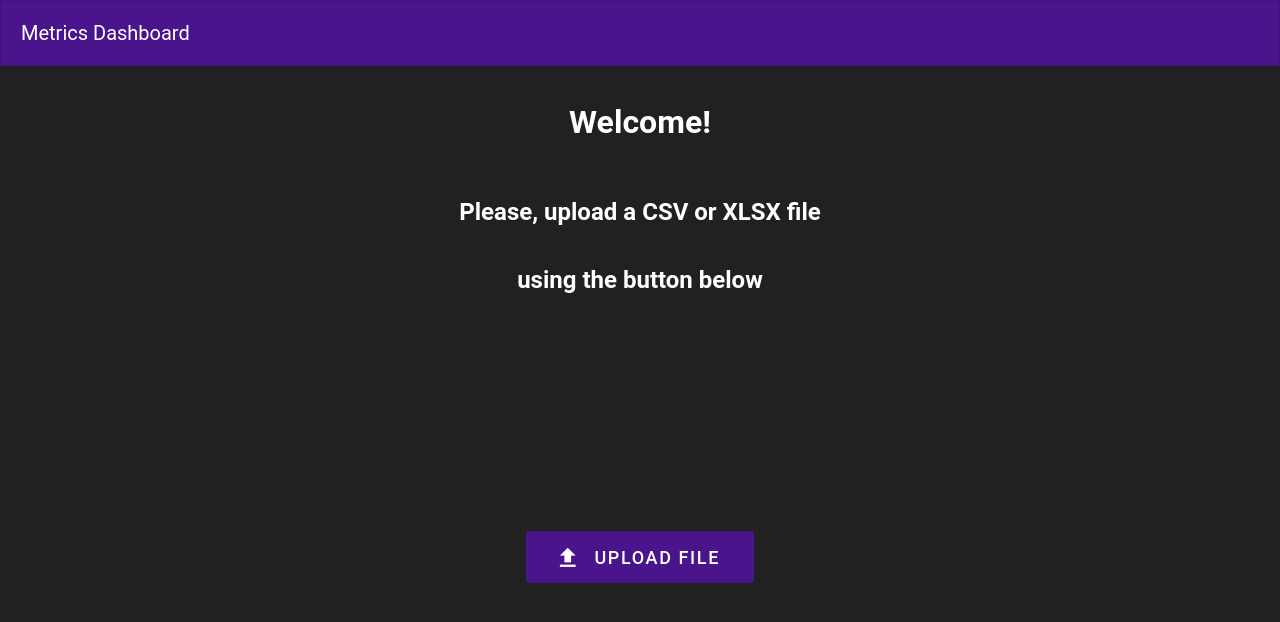
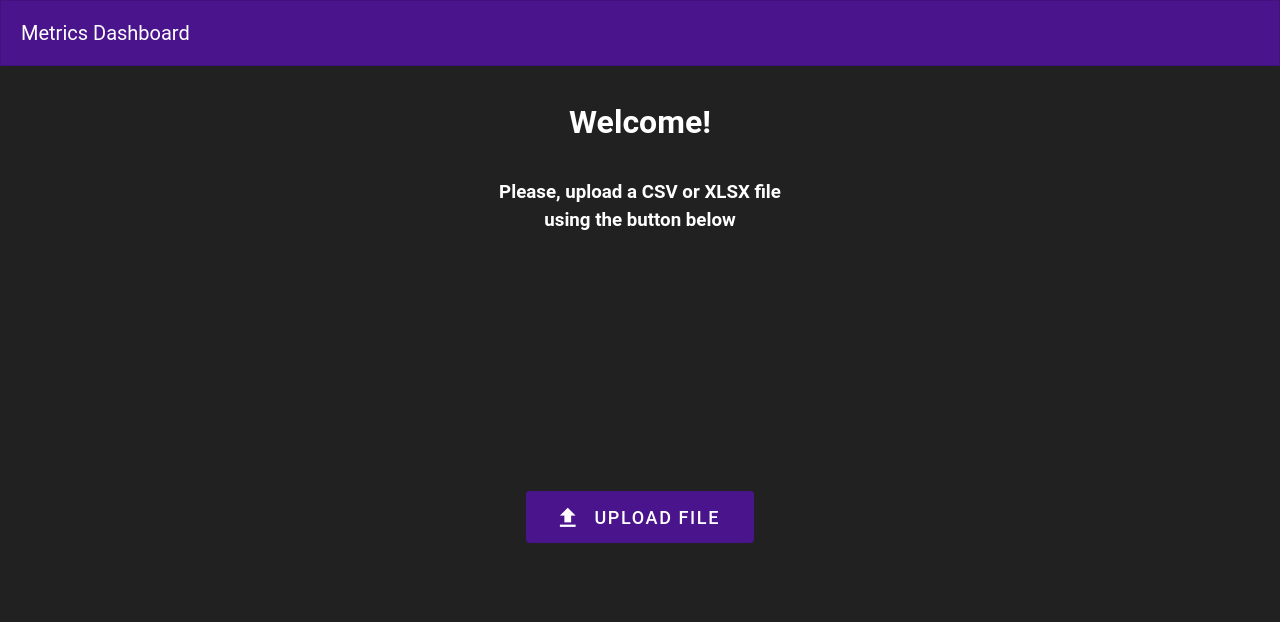
Before and after one commit to MatheusT45/metrics-dashboard, a Vue app in the folder web/: page / in a window 1280 px wide. Shown: the top 622 px of the page. Built offline with nearby package versions, Linux system fonts and the light colour scheme.

Commit message:
change welcome subtitle from h2 to h3

```diff
--- a/web/src/App.vue
+++ b/web/src/App.vue
@@ -60,8 +60,8 @@ watch(selectedPlanFilter, async (filterSubscriptionPlan) => {
         class="bg-purple-darken-4"
       ></v-toolbar>
       <h1 v-if="!fileUploaded">Welcome!</h1>
-      <h2 v-if="!fileUploaded">Please, upload a CSV or XLSX file</h2>
-      <h2 v-if="!fileUploaded">using the button below</h2>
+      <h3 v-if="!fileUploaded">Please, upload a CSV or XLSX file</h3>
+      <h3 v-if="!fileUploaded">using the button below</h3>
       <Upload v-if="!fileUploaded" @onUpload="onUpload" />
       <v-container v-if="!!fileUploaded" class="chart-container">
         <h1>Graphs</h1>
```
